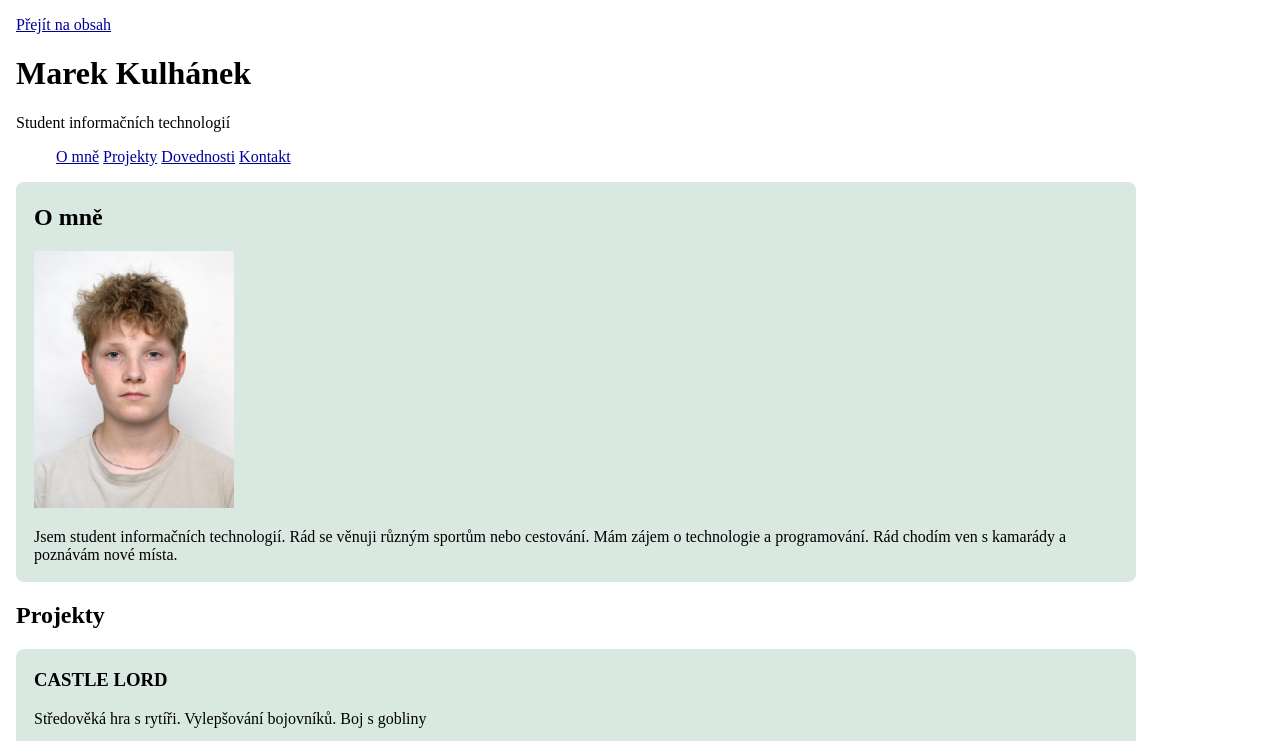
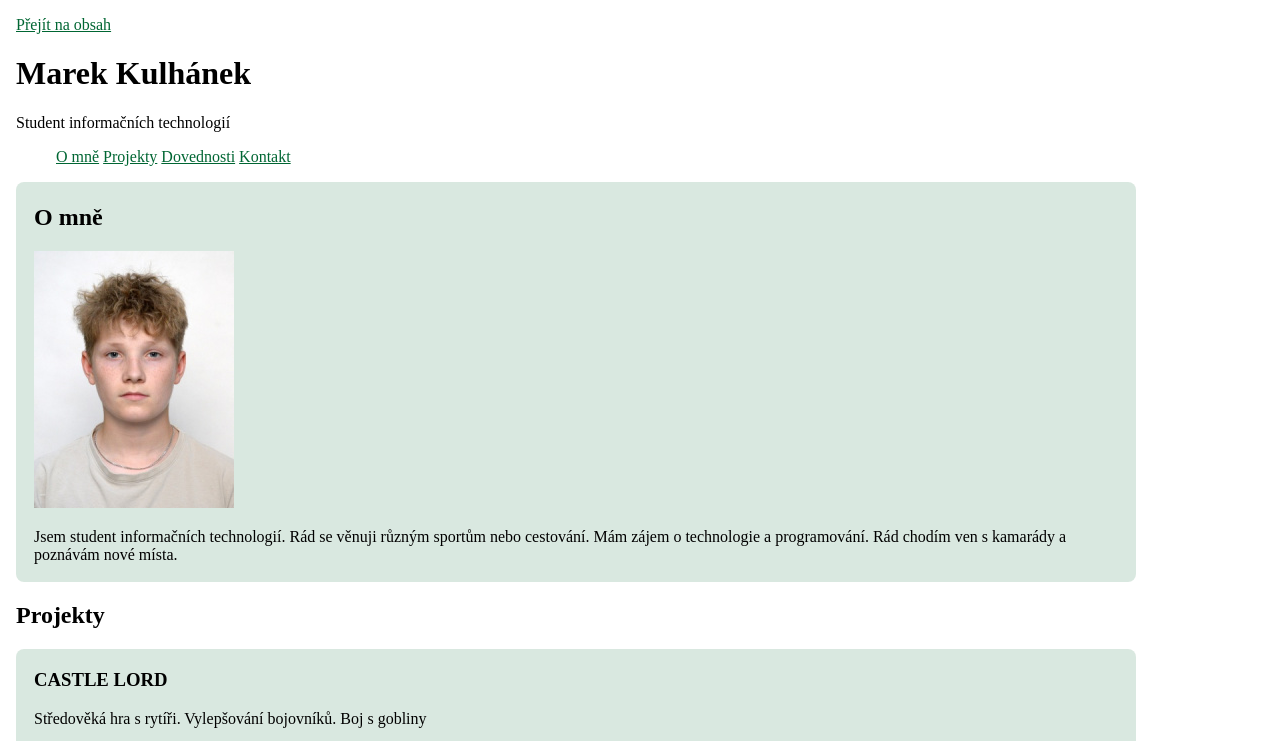
Before and after one commit to Marecek55/osobni-stranka, a plain HTML site: page index.html in a window 1280 px wide. Shown: the top 741 px of the page. Drawn offline with Linux system fonts and the light colour scheme.

Commit message:
fix: barva odkazů

```diff
--- a/css/style.css
+++ b/css/style.css
@@ -1,7 +1,7 @@
 :root {
   --background: #ffffff;
   --text: #000000;
-  --link: #000099;
+  --link: #006633;
   color-scheme: light dark;
 
 }
```
